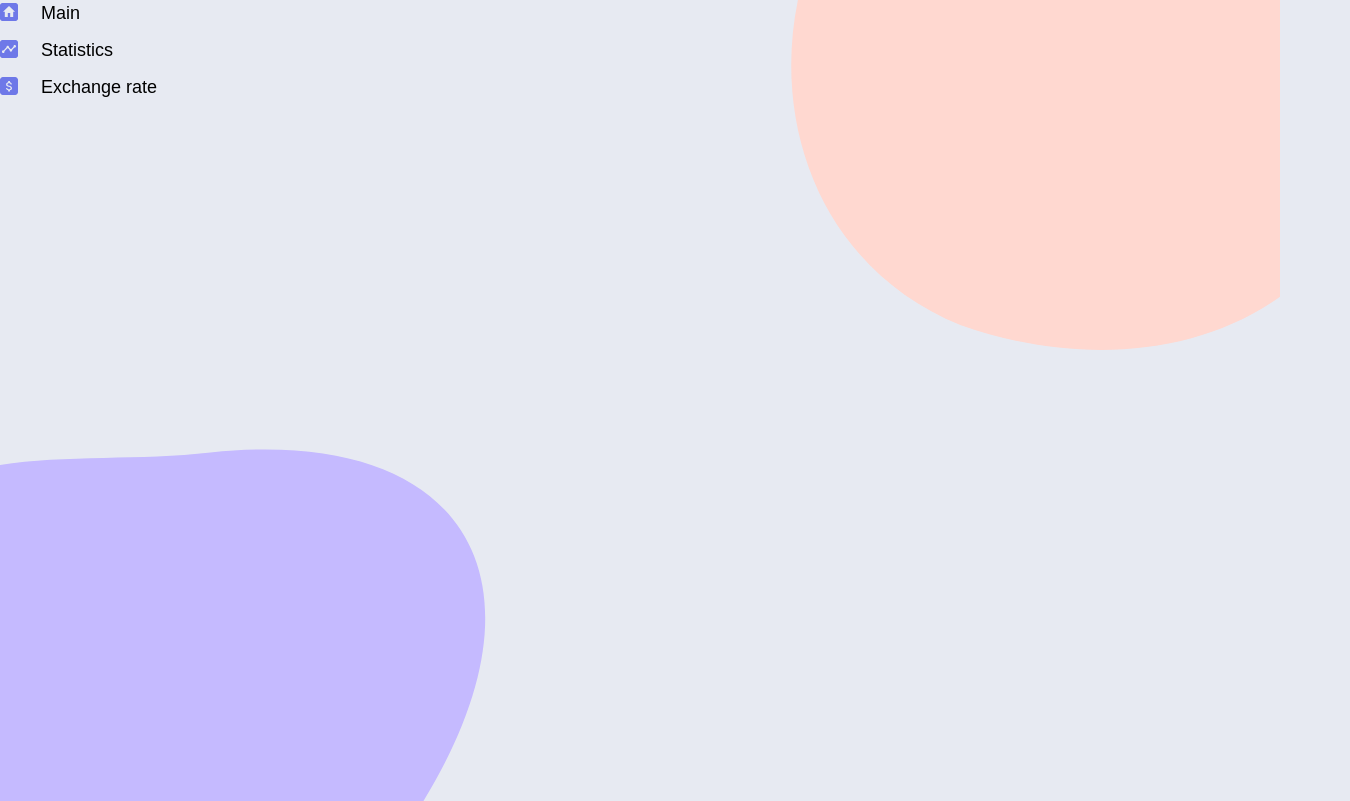
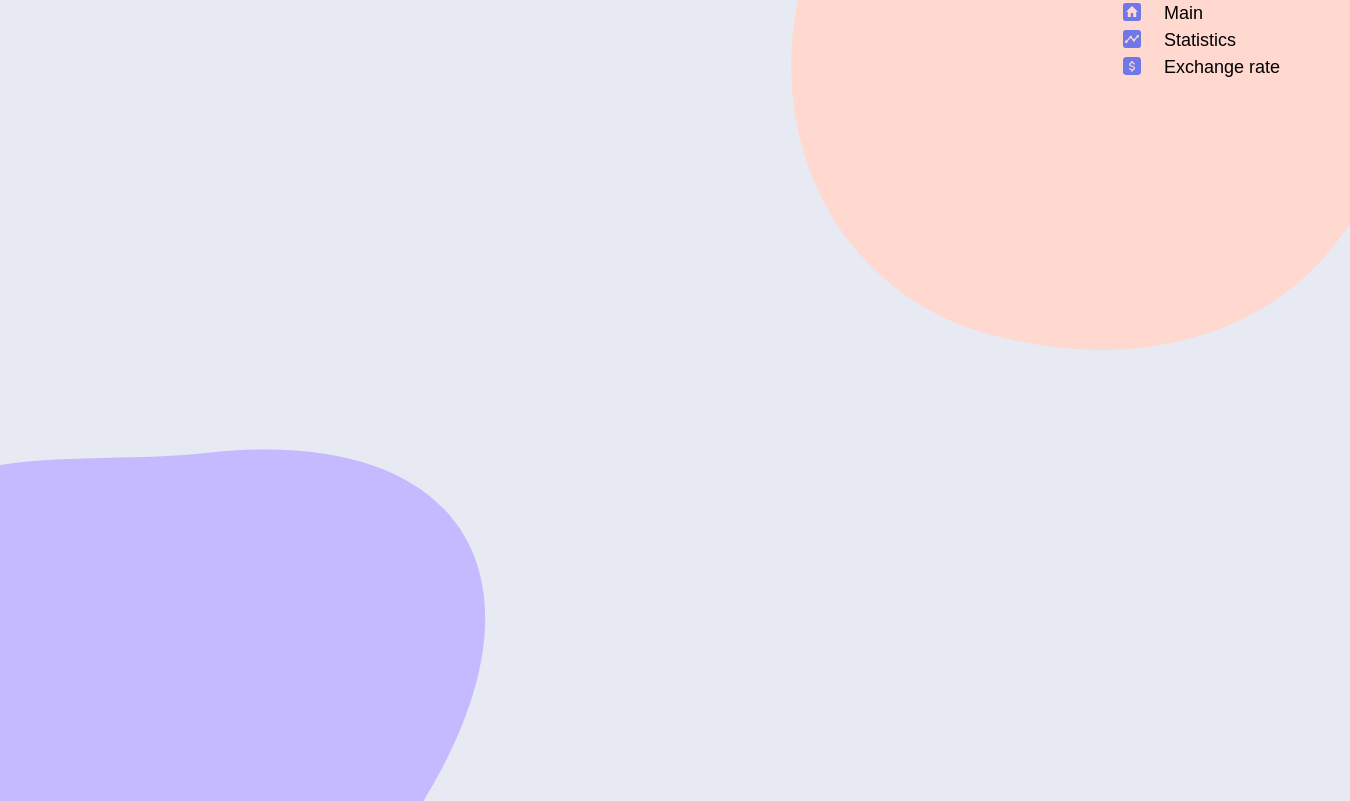
Before and after one commit to AlexGvozdik/final-step-wallet, a React (Create React App) app: page / in a window 1280 px wide. Shown: the whole page, 1350 px wide, since content can reach past the window. Built offline with nearby package versions, Linux system fonts and the light colour scheme.

Commit message:
style fix

```diff
--- a/src/components/Dashboard/Dashboard.js
+++ b/src/components/Dashboard/Dashboard.js
@@ -3,7 +3,7 @@ import s from './Dashboard.module.css'
 
 export default function DashBoard() {
     return (
-        <aside className={s.aside}>
+        <aside className={s.sideBar}>
             <NavMenu/>
       </aside>
   )
--- a/src/components/Dashboard/Dashboard.module.css
+++ b/src/components/Dashboard/Dashboard.module.css
@@ -1,9 +1,9 @@
-.aside {
+.sideBar {
     margin-bottom: 0;
 }
 
 @media screen and (min-width: 768px) {
-  .sidebar {
+  .sideBar {
     display: flex;
     margin-bottom: 20px;
     justify-content: space-between;
@@ -14,7 +14,7 @@
 }
 
 @media screen and (min-width: 1280px) {
-  .sidebar {
+  .sideBar {
     flex-direction: column;
     justify-content: flex-start;
     padding: 0px 70px 0px 0px;
--- a/src/components/Navigation/Navigation.module.css
+++ b/src/components/Navigation/Navigation.module.css
@@ -25,7 +25,7 @@
   align-items: center;
 }
 .navItem:not(:first-child) {
-  margin-top: 10px;
+  margin-top: 0px;
 }
 
 .icon {
```
